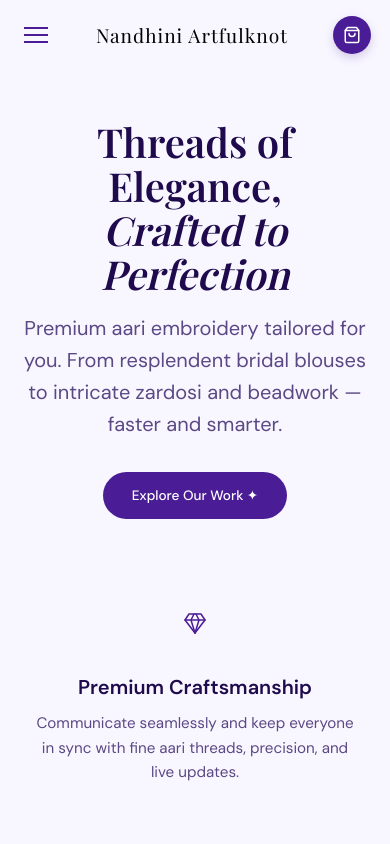
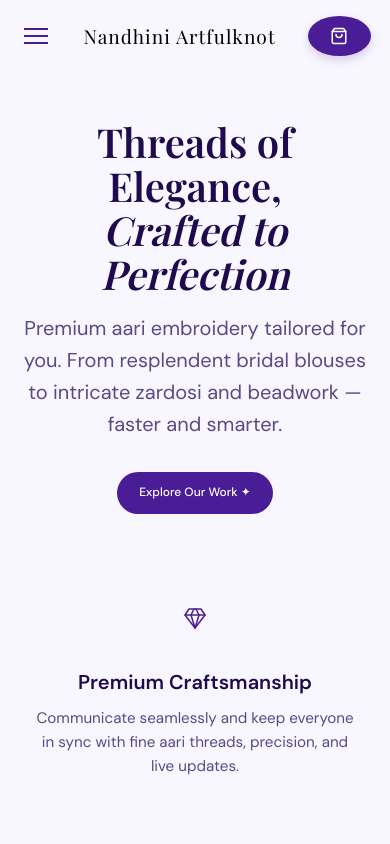
Before and after one commit to Manoj-velmurugan/nandhiniartfulknot, a React (Vite) app in the folder client/: page / in a window 390 px wide. Shown: the top 844 px of the page. Built offline with nearby package versions, Linux system fonts and the light colour scheme; a web font is replaced by a local one.

Commit message:
Further reduce button text size and padding on mobile screens

```diff
--- a/client/src/App.css
+++ b/client/src/App.css
@@ -657,4 +657,7 @@ footer {
   #features { padding: 2rem 5%; }
   .features-grid { grid-template-columns: 1fr; }
   .stats-grid { grid-template-columns: 1fr; }
+
+  .btn { font-size: 0.75rem; padding: 0.7rem 1.4rem; }
+  .whatsapp-btn { font-size: 0.75rem; padding: 0.8rem 1.6rem; }
 }
```
